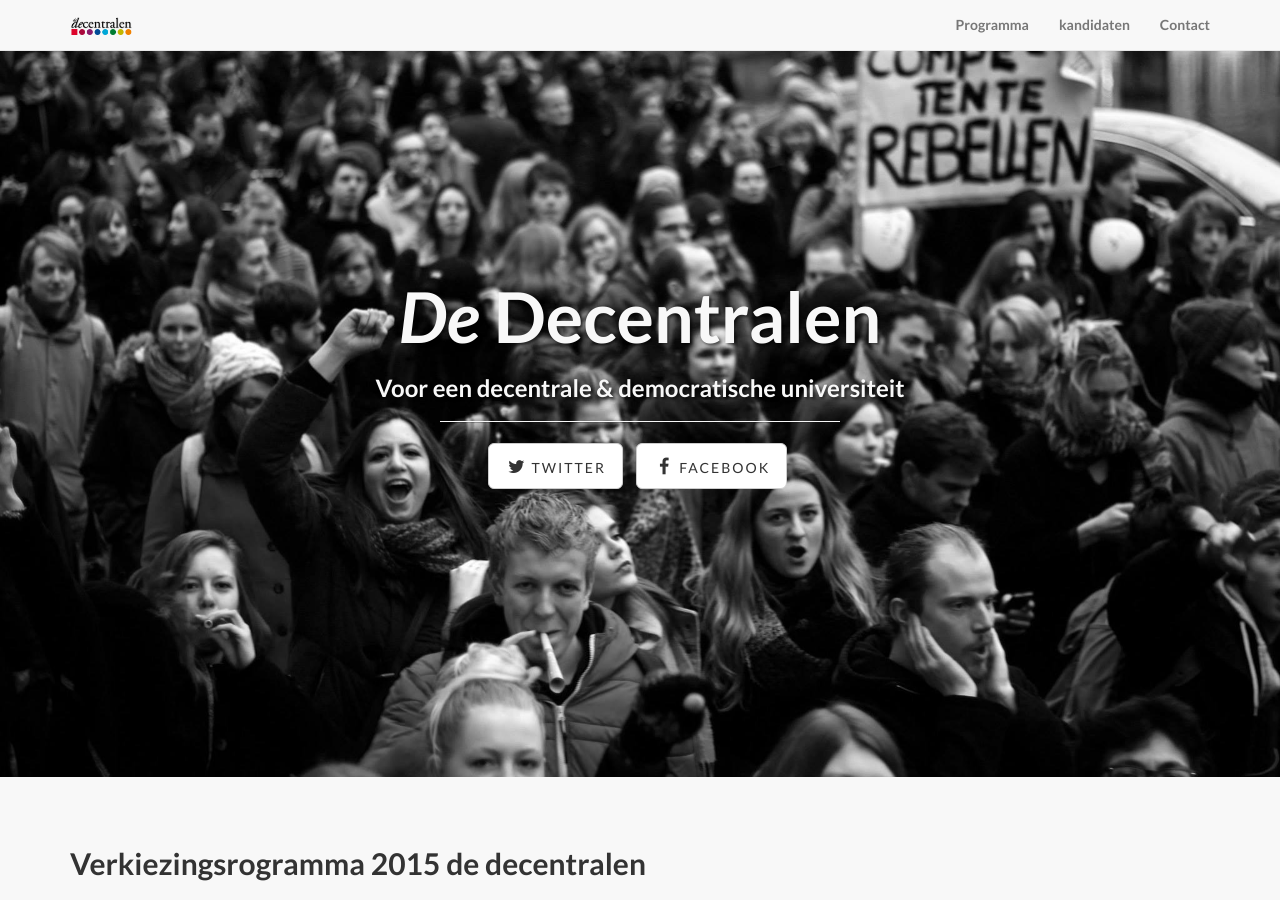
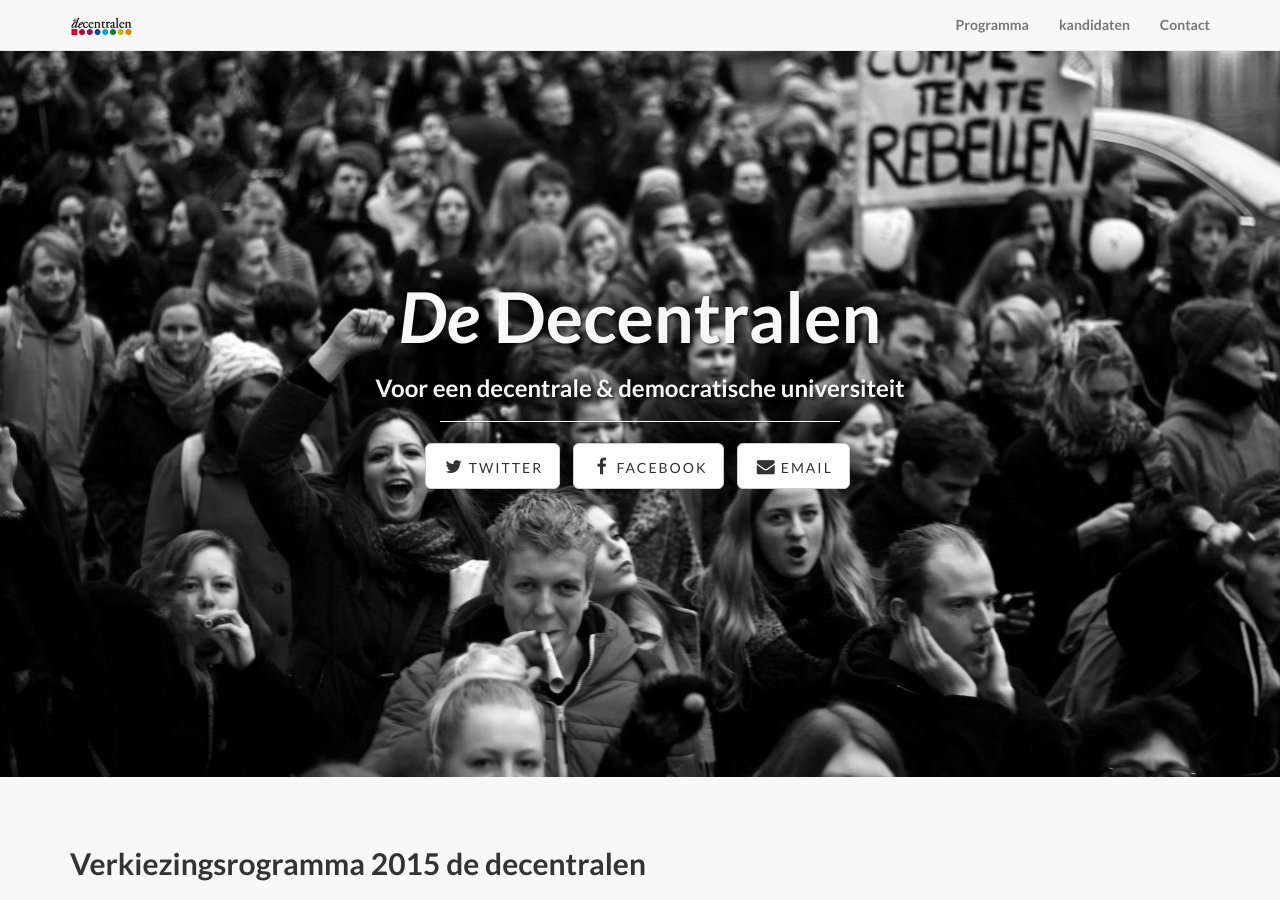
Before and after one commit to DeDecentralen/DeDecentralen.github.io, a Jekyll site: the page built from index.md, in a window 1280 px wide and 900 px high. Built offline with Jekyll 4.4.1, drawn with Linux system fonts in a browser that asks for light colours.

Commit message:
Adds email to contact options.

```diff
--- a/_includes/bottom.html
+++ b/_includes/bottom.html
@@ -12,6 +12,9 @@
               </li>
               <li>
                 <a href="https://www.facebook.com/dedecentralen" class="btn btn-default btn-lg"><i class="fa fa-facebook fa-fw"></i> <span class="network-name">Facebook</span></a>
+              </li>
+              <li>
+                <a href="mailto:dedecentralen@gmail.com" class="btn btn-default btn-lg"><i class="fa fa-envelope fa-fw"></i> <span class="network-name">Email</span></a>
               </li>
             </ul>
           </div>
--- a/_includes/top.html
+++ b/_includes/top.html
@@ -84,6 +84,9 @@
                 <li>
                   <a href="https://www.facebook.com/dedecentralen" class="btn btn-default btn-lg"><i class="fa fa-facebook fa-fw"></i> <span class="network-name">Facebook</span></a>
                 </li>
+                <li>
+                  <a href="mailto:dedecentralen@gmail.com" class="btn btn-default btn-lg"><i class="fa fa-envelope fa-fw"></i> <span class="network-name">Email</span></a>
+                </li>
               </ul>
             </div>
           </div>
```
